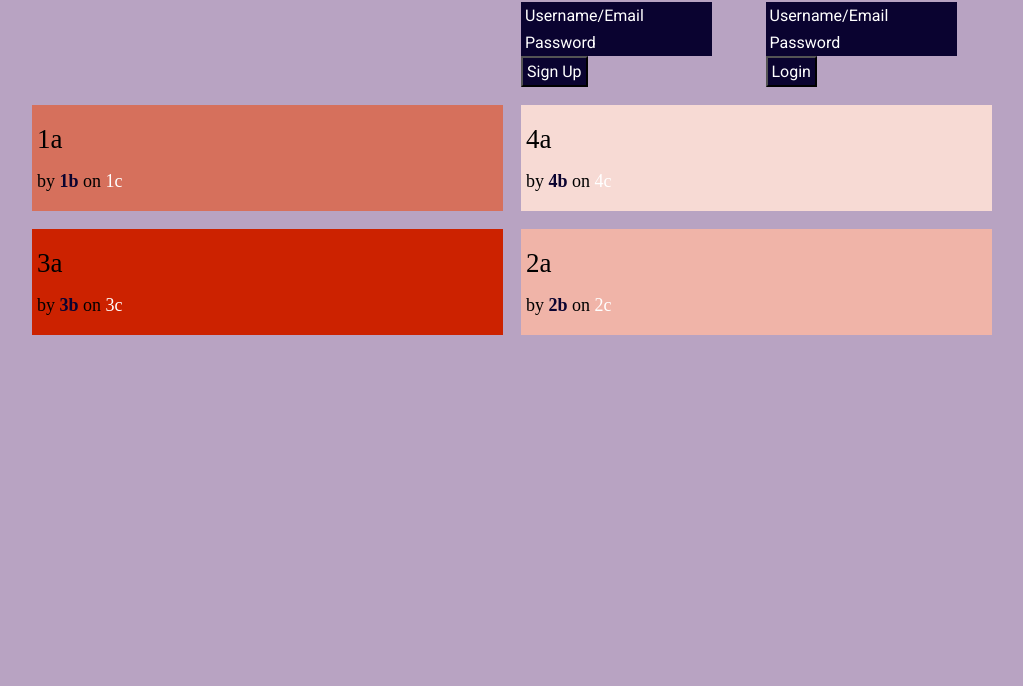
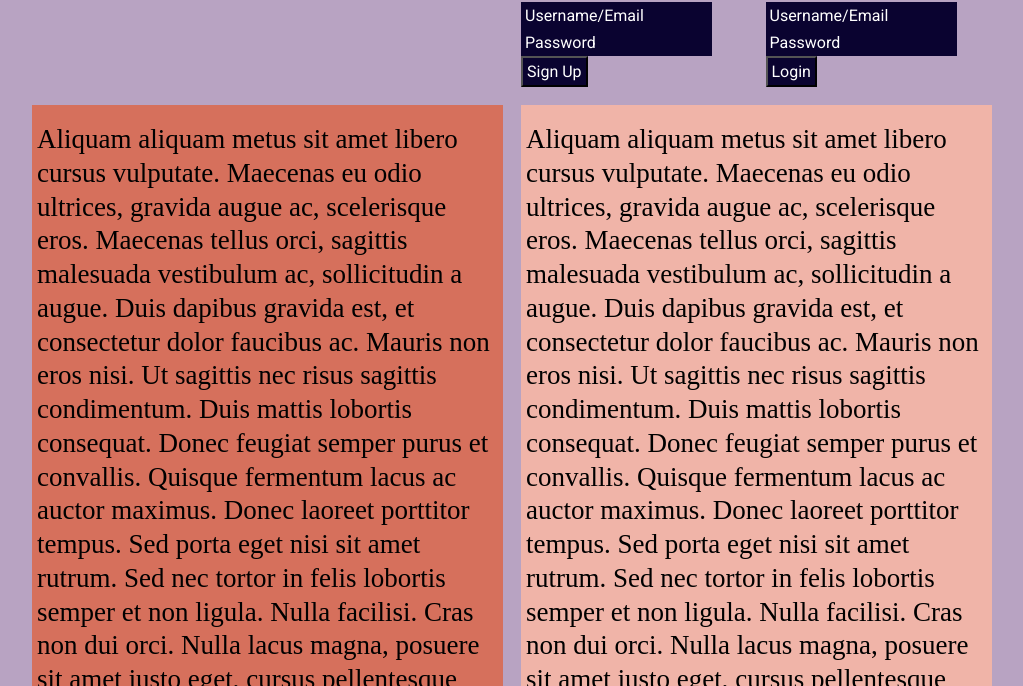
Before and after one commit to moequinn/mmp350, a plain HTML site: page midterm_webapp/index.html in a window 1280 px wide. Shown: the part 114-800 px from the top of the page, without its empty margins (128-1151 px from the left). Drawn offline with Linux system fonts and the light colour scheme.

Commit message:
add tag changes

```diff
--- a/midterm_webapp/css/layout-3.css
+++ b/midterm_webapp/css/layout-3.css
@@ -15,8 +15,8 @@
     grid-template-areas:
         "header menu menu menu"
         "blank blank sign-up login"
-        "posts1 posts1 posts4 posts4"
-        "posts3 posts3 posts2 posts2"
+        "posts1 posts1 posts2 posts2"
+        "posts3 posts3 posts4 posts4"
         ;
 }
 
--- a/midterm_webapp/css/responsive-1.css
+++ b/midterm_webapp/css/responsive-1.css
@@ -24,8 +24,10 @@
 		grid-template-areas:
 			"header menu menu menu"
 			"blank blank sign-up login"
-			"posts1 posts1 posts2 posts2"
-            "posts3 posts3 posts4 posts4"
+			"posts1 posts1 posts1 posts1"
+            "posts2 posts2 posts2 posts2"
+            "posts3 posts3 posts3 posts3"
+            "posts4 posts4 posts4 posts4"
             ;
 	}
 
--- a/midterm_webapp/index.html
+++ b/midterm_webapp/index.html
@@ -8,7 +8,7 @@
       <link href="style.css" rel="stylesheet" type="text/css">
 
 	  <meta charset="utf-8">
-      <meta name="viewport" content="width=device-width, inital-scale=1">
+      <meta name="viewport" content="width=device-width, initial-scale=1">
 
     </head>
 
@@ -78,12 +78,14 @@
                 <!-- post 1 -->
                 <div class="post">
 
-                    <div class="post-text">1a</div>
+                    <div class="post-text">Aliquam aliquam metus sit amet libero cursus vulputate. Maecenas eu odio ultrices, gravida augue ac, scelerisque eros. Maecenas tellus orci, sagittis malesuada vestibulum ac, sollicitudin a augue. Duis dapibus gravida est, et consectetur dolor faucibus ac. Mauris non eros nisi. Ut sagittis nec risus sagittis condimentum. Duis mattis lobortis consequat. Donec feugiat semper purus et convallis. Quisque fermentum lacus ac auctor maximus. Donec laoreet porttitor tempus. Sed porta eget nisi sit amet rutrum. Sed nec tortor in felis lobortis semper et non ligula. Nulla facilisi. Cras non dui orci. Nulla lacus magna, posuere sit amet justo eget, cursus pellentesque nisi.
+
+                    </div> <!-- 1a text -->
 
                     <div class="post-info">
-                        by <span class="author">1b</span>
+                        by HellaBlazer91 <span class="author">Gamers</span> <!-- 1b -->
 
-                        on <span class="date">1c</span>
+                        on <span class="date">January 13, 2019</span> <!-- 1c -->
 
                     </div>
 
@@ -98,12 +100,14 @@
                 <!-- post 2 -->
                 <div class="post">
 
-                    <div class="post-text">2a</div>
+                    <div class="post-text">Aliquam aliquam metus sit amet libero cursus vulputate. Maecenas eu odio ultrices, gravida augue ac, scelerisque eros. Maecenas tellus orci, sagittis malesuada vestibulum ac, sollicitudin a augue. Duis dapibus gravida est, et consectetur dolor faucibus ac. Mauris non eros nisi. Ut sagittis nec risus sagittis condimentum. Duis mattis lobortis consequat. Donec feugiat semper purus et convallis. Quisque fermentum lacus ac auctor maximus. Donec laoreet porttitor tempus. Sed porta eget nisi sit amet rutrum. Sed nec tortor in felis lobortis semper et non ligula. Nulla facilisi. Cras non dui orci. Nulla lacus magna, posuere sit amet justo eget, cursus pellentesque nisi.
+
+                    </div> <!-- 2a text -->
 
                     <div class="post-info">
-                        by <span class="author">2b</span>
+                        by RedStriker97 <span class="author">Gamer</span> <!-- 2b -->
 
-                        on <span class="date">2c</span>
+                        on <span class="date">February 11, 2019</span> <!-- 2c -->
 
                     </div>
 
@@ -118,12 +122,14 @@
                 <!-- post 3 -->
                 <div class="post">
 
-                    <div class="post-text">3a</div>
+                    <div class="post-text">Aliquam aliquam metus sit amet libero cursus vulputate. Maecenas eu odio ultrices, gravida augue ac, scelerisque eros. Maecenas tellus orci, sagittis malesuada vestibulum ac, sollicitudin a augue. Duis dapibus gravida est, et consectetur dolor faucibus ac. Mauris non eros nisi. Ut sagittis nec risus sagittis condimentum. Duis mattis lobortis consequat. Donec feugiat semper purus et convallis. Quisque fermentum lacus ac auctor maximus. Donec laoreet porttitor tempus. Sed porta eget nisi sit amet rutrum. Sed nec tortor in felis lobortis semper et non ligula. Nulla facilisi. Cras non dui orci. Nulla lacus magna, posuere sit amet justo eget, cursus pellentesque nisi.
+
+                    </div>  <!-- 3a Text-->
 
                     <div class="post-info">
-                        by <span class="author">3b</span>
+                        by BeetleStumper76 <span class="author">Gamer</span>  <!-- 3b -->
 
-                        on <span class="date">3c</span>
+                        on <span class="date">March 01, 2019</span>  <!-- 3c -->
 
                     </div>
 
@@ -138,12 +144,14 @@
                 <!-- post 4 -->
                 <div class="post">
 
-                    <div class="post-text">4a</div>
+                    <div class="post-text">Aliquam aliquam metus sit amet libero cursus vulputate. Maecenas eu odio ultrices, gravida augue ac, scelerisque eros. Maecenas tellus orci, sagittis malesuada vestibulum ac, sollicitudin a augue. Duis dapibus gravida est, et consectetur dolor faucibus ac. Mauris non eros nisi. Ut sagittis nec risus sagittis condimentum. Duis mattis lobortis consequat. Donec feugiat semper purus et convallis. Quisque fermentum lacus ac auctor maximus. Donec laoreet porttitor tempus. Sed porta eget nisi sit amet rutrum. Sed nec tortor in felis lobortis semper et non ligula. Nulla facilisi. Cras non dui orci. Nulla lacus magna, posuere sit amet justo eget, cursus pellentesque nisi.
+
+                    </div>  <!-- 4a  Text-->
 
                     <div class="post-info">
-                        by <span class="author">4b</span>
+                        by StarChaser2150 <span class="author">Gamer</span>  <!-- 4b -->
 
-                        on <span class="date">4c</span>
+                        on <span class="date">March 24, 2019</span>  <!-- 4c -->
 
                     </div>
 
```
